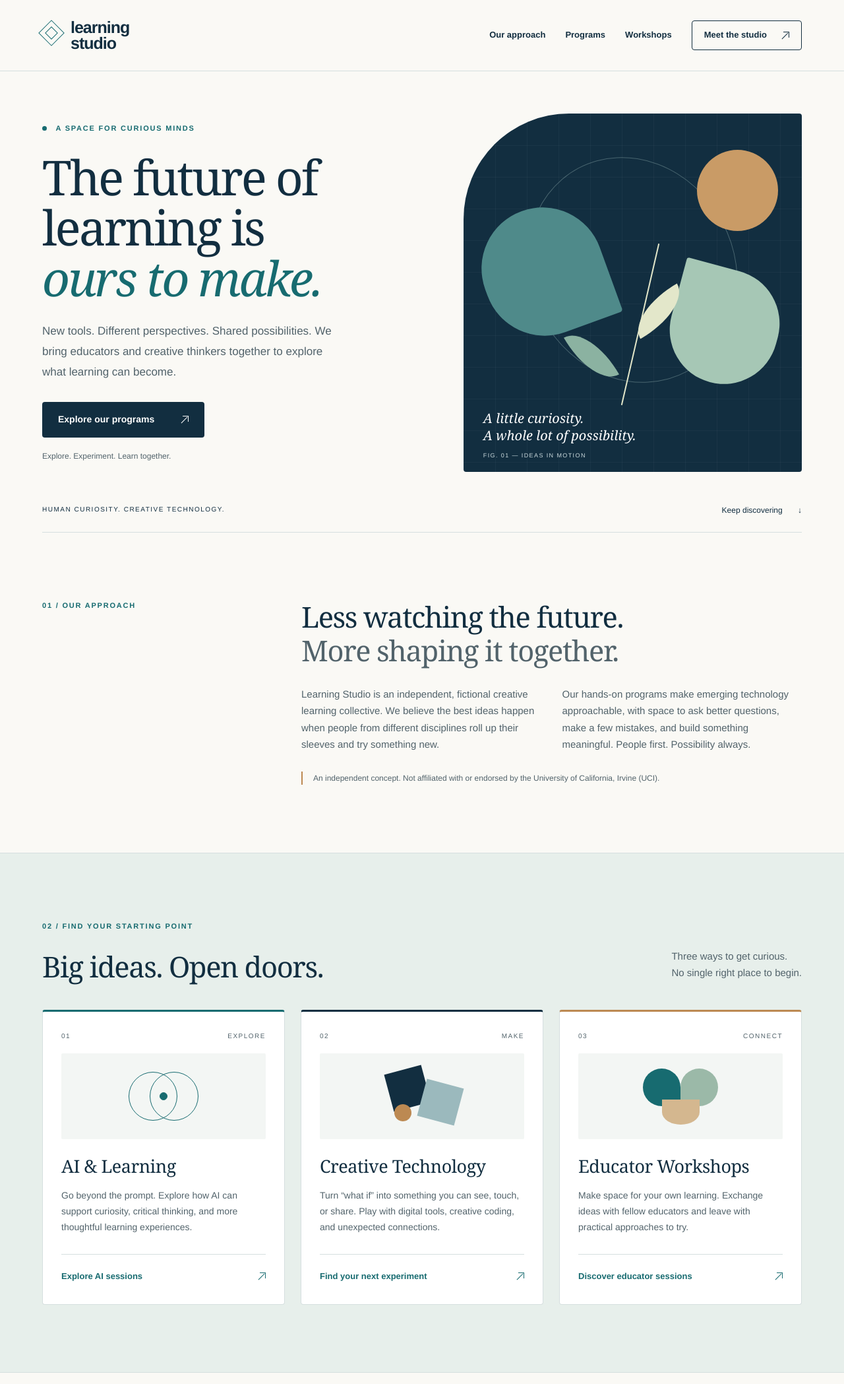
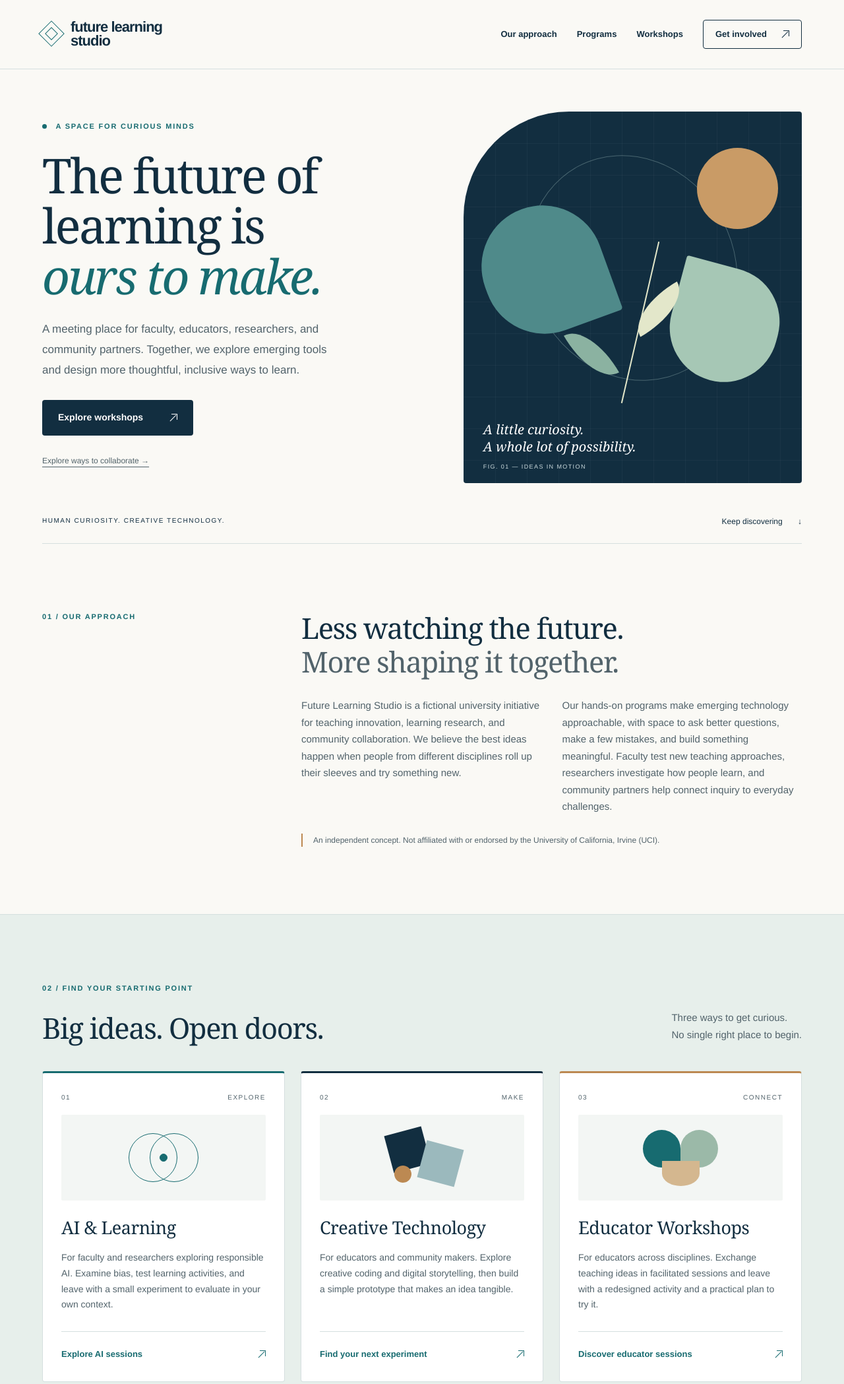
Before and after one commit to sseddighin/learning-studio, a plain HTML site: page index.html in a window 1280 px wide. Shown: the top 2097 px of the page at 66% size. Drawn offline with Linux system fonts and the light colour scheme.

Commit message:
Polish Future Learning Studio website design

```diff
--- a/index.html
+++ b/index.html
@@ -4,27 +4,27 @@
   <meta charset="utf-8">
   <meta name="viewport" content="width=device-width, initial-scale=1">
   <meta name="theme-color" content="#faf9f5">
-  <meta name="description" content="Learning Studio is a fictional independent space exploring AI, creative technology, and more human ways to learn.">
-  <title>Learning Studio — Make room for possibility</title>
+  <meta name="description" content="Future Learning Studio is a fictional independent space exploring AI, creative technology, and more human ways to learn.">
+  <title>Future Learning Studio — Make room for possibility</title>
   <link rel="stylesheet" href="styles.css">
 </head>
 <body>
   <a class="skip-link" href="#main">Skip to content</a>
   <header class="site-header wrap">
-    <a class="wordmark" href="#main" aria-label="Learning Studio home"><span class="brand-mark" aria-hidden="true">✳︎</span> learning<br><span class="wordmark-indent">studio</span></a>
-    <nav aria-label="Main navigation"><a href="#about">Our approach</a><a href="#programs">Programs</a><a href="#workshops">Workshops</a><a class="nav-cta" href="#people">Meet the studio <span class="arrow" aria-hidden="true"></span></a></nav>
+    <a class="wordmark" href="#main" aria-label="Future Learning Studio home"><span class="brand-mark" aria-hidden="true">✳︎</span> future learning<br><span class="wordmark-indent">studio</span></a>
+    <nav aria-label="Main navigation"><a href="#about">Our approach</a><a href="#programs">Programs</a><a href="#workshops">Workshops</a><a class="nav-cta" href="#collaborate">Get involved <span class="arrow" aria-hidden="true"></span></a></nav>
   </header>
   <main id="main" tabindex="-1">
     <section class="hero wrap" aria-labelledby="hero-title">
-      <div class="hero-copy"><p class="eyebrow"><span class="status-dot"></span> A space for curious minds</p><h1 id="hero-title">The future of<br>learning is<br><em>ours to make.</em></h1><p class="hero-description">New tools. Different perspectives. Shared possibilities. We bring educators and creative thinkers together to explore what learning can become.</p><a class="button dark" href="#programs">Explore our programs <span class="arrow" aria-hidden="true"></span></a><p class="small-note">Explore. Experiment. Learn together.</p></div>
+      <div class="hero-copy"><p class="eyebrow"><span class="status-dot"></span> A space for curious minds</p><h1 id="hero-title">The future of<br>learning is<br><em>ours to make.</em></h1><p class="hero-description">A meeting place for faculty, educators, researchers, and community partners. Together, we explore emerging tools and design more thoughtful, inclusive ways to learn.</p><a class="button dark" href="#workshops">Explore workshops <span class="arrow" aria-hidden="true"></span></a><p class="small-note"><a href="#collaborate">Explore ways to collaborate →</a></p></div>
       <div class="hero-art" role="img" aria-label="An abstract garden of playful geometric shapes representing ideas growing together"><span class="art-grid"></span><span class="art-orbit"></span><span class="art-sun"></span><span class="art-purple"></span><span class="art-green"></span><span class="art-stem"></span><span class="art-leaf leaf-one"></span><span class="art-leaf leaf-two"></span><span class="art-spark">✳︎</span><span class="art-caption">A little curiosity.<br>A whole lot of possibility.</span><span class="art-number">FIG. 01 — IDEAS IN MOTION</span></div>
       <div class="hero-bottom"><span>HUMAN CURIOSITY. CREATIVE TECHNOLOGY.</span><a href="#about">Keep discovering <span aria-hidden="true">↓</span></a></div>
     </section>
-    <section id="about" class="about section wrap" aria-labelledby="about-title"><p class="eyebrow">01 / Our approach</p><div><h2 id="about-title">Less watching the future.<br><span class="muted">More shaping it together.</span></h2><div class="about-text"><p>Learning Studio is an independent, fictional creative learning collective. We believe the best ideas happen when people from different disciplines roll up their sleeves and try something new.</p><p>Our hands-on programs make emerging technology approachable, with space to ask better questions, make a few mistakes, and build something meaningful. People first. Possibility always.</p></div><p class="independence">An independent concept. Not affiliated with or endorsed by the University of California, Irvine (UCI).</p></div></section>
+    <section id="about" class="about section wrap" aria-labelledby="about-title"><p class="eyebrow">01 / Our approach</p><div><h2 id="about-title">Less watching the future.<br><span class="muted">More shaping it together.</span></h2><div class="about-text"><p>Future Learning Studio is a fictional university initiative for teaching innovation, learning research, and community collaboration. We believe the best ideas happen when people from different disciplines roll up their sleeves and try something new.</p><p>Our hands-on programs make emerging technology approachable, with space to ask better questions, make a few mistakes, and build something meaningful. Faculty test new teaching approaches, researchers investigate how people learn, and community partners help connect inquiry to everyday challenges.</p></div><p class="independence">An independent concept. Not affiliated with or endorsed by the University of California, Irvine (UCI).</p></div></section>
     <section id="programs" class="programs section" aria-labelledby="programs-title"><div class="wrap"><div class="section-heading"><div><p class="eyebrow">02 / Find your starting point</p><h2 id="programs-title">Big ideas. Open doors.</h2></div><p>Three ways to get curious.<br>No single right place to begin.</p></div><div class="cards">
-      <article class="program-card peach"><div class="card-top"><span>01</span><span>EXPLORE</span></div><div class="program-art ai-art" aria-hidden="true"><i></i><i></i><i></i></div><h3>AI &amp; Learning</h3><p>Go beyond the prompt. Explore how AI can support curiosity, critical thinking, and more thoughtful learning experiences.</p><a href="#workshop-ai">Explore AI sessions <span class="arrow" aria-hidden="true"></span></a></article>
-      <article class="program-card lavender"><div class="card-top"><span>02</span><span>MAKE</span></div><div class="program-art creative-art" aria-hidden="true"><i></i><i></i><i></i></div><h3>Creative Technology</h3><p>Turn “what if” into something you can see, touch, or share. Play with digital tools, creative coding, and unexpected connections.</p><a href="#workshop-creative">Find your next experiment <span class="arrow" aria-hidden="true"></span></a></article>
-      <article class="program-card sage"><div class="card-top"><span>03</span><span>CONNECT</span></div><div class="program-art educator-art" aria-hidden="true"><i></i><i></i><i></i></div><h3>Educator Workshops</h3><p>Make space for your own learning. Exchange ideas with fellow educators and leave with practical approaches to try.</p><a href="#workshop-educators">Discover educator sessions <span class="arrow" aria-hidden="true"></span></a></article>
+      <article class="program-card peach"><div class="card-top"><span>01</span><span>EXPLORE</span></div><div class="program-art ai-art" aria-hidden="true"><i></i><i></i><i></i></div><h3>AI &amp; Learning</h3><p>For faculty and researchers exploring responsible AI. Examine bias, test learning activities, and leave with a small experiment to evaluate in your own context.</p><a href="#workshop-ai">Explore AI sessions <span class="arrow" aria-hidden="true"></span></a></article>
+      <article class="program-card lavender"><div class="card-top"><span>02</span><span>MAKE</span></div><div class="program-art creative-art" aria-hidden="true"><i></i><i></i><i></i></div><h3>Creative Technology</h3><p>For educators and community makers. Explore creative coding and digital storytelling, then build a simple prototype that makes an idea tangible.</p><a href="#workshop-creative">Find your next experiment <span class="arrow" aria-hidden="true"></span></a></article>
+      <article class="program-card sage"><div class="card-top"><span>03</span><span>CONNECT</span></div><div class="program-art educator-art" aria-hidden="true"><i></i><i></i><i></i></div><h3>Educator Workshops</h3><p>For educators across disciplines. Exchange teaching ideas in facilitated sessions and leave with a redesigned activity and a practical plan to try it.</p><a href="#workshop-educators">Discover educator sessions <span class="arrow" aria-hidden="true"></span></a></article>
     </div></div></section>
     <section id="workshops" class="workshops section wrap" aria-labelledby="workshops-title"><div class="section-heading"><div><p class="eyebrow">03 / On the calendar</p><h2 id="workshops-title">A little time.<br>A new perspective.</h2></div><p>Small groups. Hands-on discovery.<br>Bring your questions, not your expertise.</p></div><p class="demo-note">Sample upcoming workshops · Fictional events for this website concept; registration is not offered.</p><div class="event-list">
       <article id="workshop-ai" class="event"><div class="event-date"><span>NOV</span><strong>12</strong></div><div class="event-info"><p class="event-meta">AI &amp; LEARNING <span>·</span> ONLINE</p><h3>AI as a thinking partner</h3><p>Explore prompts, question assumptions, and design a small learning experiment.</p></div><div class="event-time"><time datetime="2026-11-12T16:00:00-08:00">Thursday, 4–5:30 pm PT</time><span>90 minutes · All experience levels</span></div><span class="event-symbol arrow" aria-hidden="true"></span></article>
@@ -32,8 +32,9 @@
       <article id="workshop-educators" class="event"><div class="event-date"><span>DEC</span><strong>03</strong></div><div class="event-info"><p class="event-meta">EDUCATOR WORKSHOPS <span>·</span> ONLINE</p><h3>Rethinking the learning experience</h3><p>Bring a lesson idea and reimagine it with feedback from fellow educators.</p></div><div class="event-time"><time datetime="2026-12-03T16:00:00-08:00">Thursday, 4–5:30 pm PT</time><span>90 minutes · For educators</span></div><span class="event-symbol arrow" aria-hidden="true"></span></article>
     </div></section>
     <section id="people" class="people section" aria-labelledby="people-title"><div class="wrap people-layout"><div><p class="eyebrow">04 / Better, together</p><h2 id="people-title">Different minds.<br>Shared momentum.</h2><p>We’re educators, designers, and makers united by a simple question: what could we learn from each other?</p><p class="team-note">Meet our fictional founding collaborators.</p></div><div class="team"><article><div class="avatar avatar-one" aria-hidden="true">ML<span>✳︎</span></div><h3>Maya Linwood</h3><p>Learning designer</p><span>Making room for better questions.</span></article><article><div class="avatar avatar-two" aria-hidden="true">JR<span>↗</span></div><h3>Jonah Reyes</h3><p>Creative technologist</p><span>Connecting code and curiosity.</span></article><article><div class="avatar avatar-three" aria-hidden="true">AK<span>◒</span></div><h3>Amina Khalil</h3><p>Educator &amp; facilitator</p><span>Helping good ideas grow together.</span></article></div></div></section>
+    <section id="collaborate" class="collaborate section wrap" aria-labelledby="collaborate-title"><p class="eyebrow">05 / Get involved</p><h2 id="collaborate-title">Bring a question.<br>Find a shared direction.</h2><p class="collaborate-intro">Good collaborations begin with a real learning challenge. These are the pathways envisioned for the studio.</p><div class="collaboration-paths"><article><h3>For faculty &amp; educators</h3><p>Start with a workshop that connects to your teaching. Bring a lesson, an assessment, or a question you would like to explore with peers.</p><a href="#workshop-educators">Explore an educator session →</a></article><article><h3>For researchers</h3><p>Use the AI &amp; Learning program as a starting point for inquiry into feedback, agency, and responsible uses of emerging technology.</p><a href="#workshop-ai">Explore a research starting point →</a></article><article><h3>For community partners</h3><p>Explore how creative technology could support a local learning challenge, from public storytelling to accessible hands-on experiences.</p><a href="#workshop-creative">Explore a creative session →</a></article></div><p class="demo-note">This is a fictional initiative: partnership enquiries, registration, and contact services are not available.</p></section>
     <section class="closing wrap"><p class="eyebrow">Stay curious. Start somewhere.</p><h2>Your next idea<br>starts with <em>“what if?”</em></h2><a class="button dark" href="#workshops">Find your inspiration <span class="arrow" aria-hidden="true"></span></a><span class="closing-flower" aria-hidden="true">✳︎</span></section>
   </main>
-  <footer class="site-footer wrap"><div><a class="footer-brand" href="#main"><span class="footer-emblem" aria-hidden="true"></span> learning studio</a><p>An independent space for learning, making, and possibility.</p></div><div class="footer-right"><a href="#main">Back to top ↑</a><p>© 2026 Learning Studio · Fictional concept</p><p>Not an official UCI website. No university affiliation.</p></div></footer>
+  <footer class="site-footer wrap"><div><a class="footer-brand" href="#main"><span class="footer-emblem" aria-hidden="true"></span> future learning studio</a><p>A fictional initiative for teaching, inquiry, and shared possibility.</p></div><div class="footer-right"><a href="#main">Back to top ↑</a><p>© 2026 Future Learning Studio · Fictional concept</p><p>Not an official UCI website. No university affiliation.</p></div></footer>
 </body>
 </html>
--- a/styles.css
+++ b/styles.css
@@ -218,3 +218,16 @@ nav a { display: inline-flex; align-items: center; min-height: 44px; }
 .brand-mark { font-size: 0; width: 28px; height: 28px; top: 6px; border: 1px solid var(--teal); transform: rotate(45deg); }
 .brand-mark::after { content: ''; position: absolute; inset: 6px; border: 1px solid var(--teal); }
 .footer-emblem { display: inline-block; width: 14px; height: 14px; margin-right: 8px; border: 1px solid var(--teal); transform: rotate(45deg); }
+
+/* Collaboration pathways use the same editorial rhythm as the programs. */
+.collaborate { border-bottom: 1px solid var(--line); }
+.collaborate-intro { max-width: 640px; color: var(--muted); }
+.collaboration-paths { display: grid; grid-template-columns: repeat(3, minmax(0, 1fr)); gap: 36px; margin-block: 36px; }
+.collaboration-paths article { border-top: 2px solid var(--teal); padding-top: 24px; }
+.collaboration-paths h3 { font: 400 25px/1.3 var(--serif); }
+.collaboration-paths p { color: var(--muted); }
+.collaboration-paths a, .small-note a { text-decoration: underline; display: inline-block; padding-block: 10px; }
+.wordmark { font-size: 22px; }
+:target { scroll-margin-top: 28px; }
+@media (max-width: 760px) { .collaboration-paths { grid-template-columns: 1fr; gap: 24px; } }
+@media (forced-colors: active) { .button, .nav-cta { border: 1px solid ButtonText; } }
```
Also changed, not shown: 1 other file.
